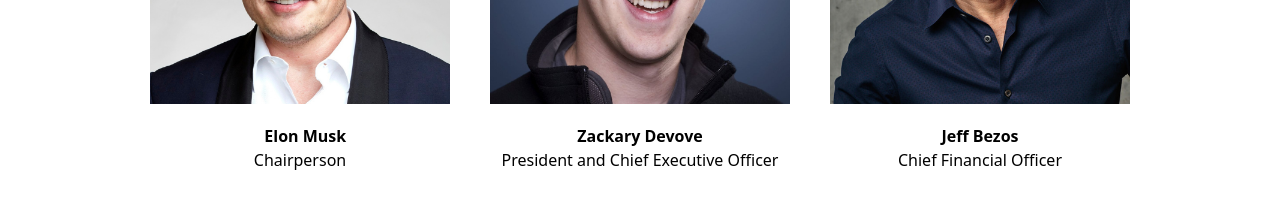
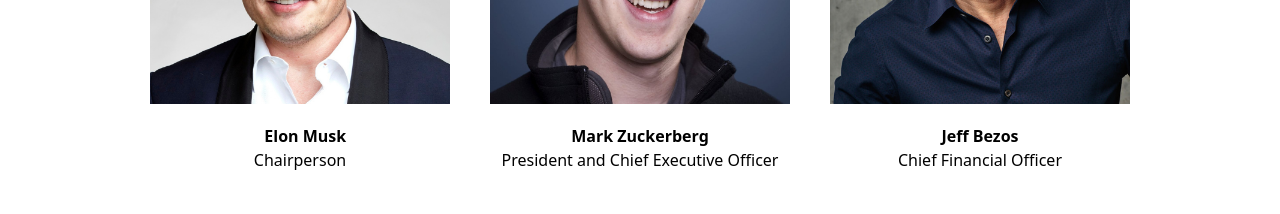
Before and after one commit to zackarydevove/ecomApp, a React (Create React App) app in the folder client/: page /about in a window 1280 px wide. Shown: the part 2120-2334 px from the top of the page. Built offline with nearby package versions, Linux system fonts and the light colour scheme; no server answers.

Commit message:
change name of team

```diff
--- a/client/src/pages/About/About.js
+++ b/client/src/pages/About/About.js
@@ -63,7 +63,7 @@ function About() {
                                 <div className='w-[25vw] h-[25vw] max-md:w-[90vw] max-md:h-[90vw] xl:w-[300px] xl:h-[300px] bg-zuckerberg bg-contain'/>
                             </div>
                             <div className='flex flex-col justify-center items-center'>
-                                <h2 className='font-bold text-base'>Zackary Devove</h2>
+                                <h2 className='font-bold text-base'>Mark Zuckerberg</h2>
                                 <p className='text-base'>President and Chief Executive Officer</p>
                             </div>
                         </div>
```
